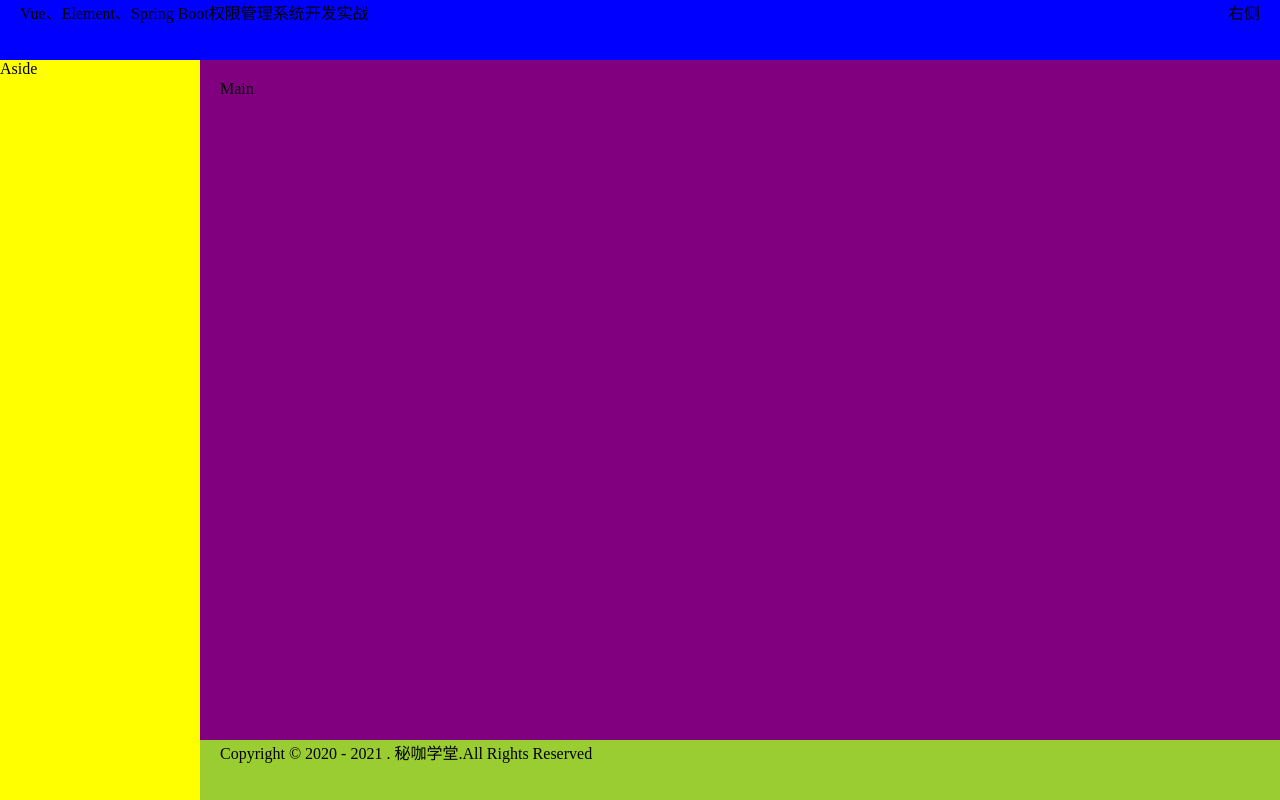
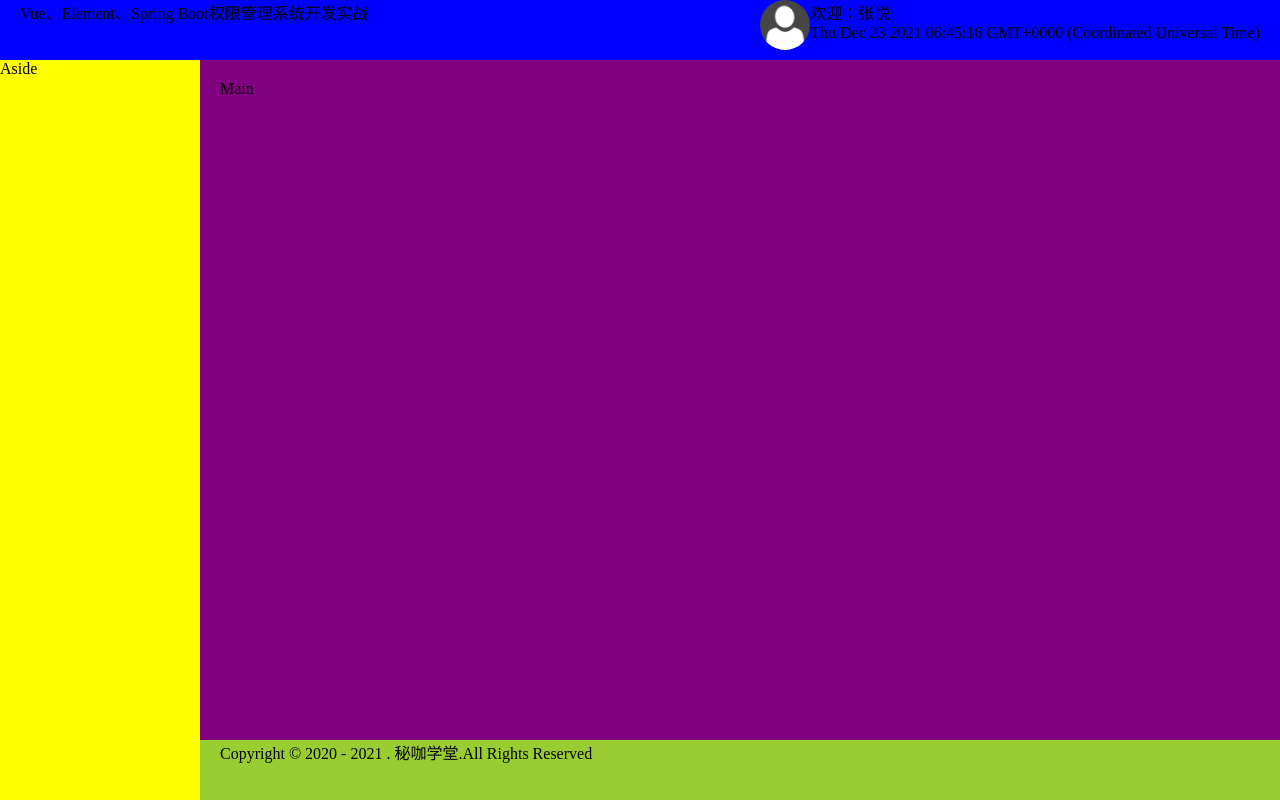
Before and after one commit to liuzhihua0104/-element-project, a Vue app: page / in a window 1280 px wide. Built offline with nearby package versions, Linux system fonts and the light colour scheme.

Commit message:
右侧头像和时间

```diff
--- a/src/views/Home.vue
+++ b/src/views/Home.vue
@@ -2,7 +2,13 @@
   <el-container class="home">
     <el-header class="header">
       <div class="left">Vue、Element、Spring Boot权限管理系统开发实战</div>
-      <div class="right">右侧</div>
+      <div class="right">
+        <img :src="require('../assets/images/avatar.jpg')" alt="">
+        <div class="userInfo">
+          <div class="name">欢迎：张悦</div>
+          <div class="date">{{date}}</div>
+        </div>
+      </div>
     </el-header>
     <el-container class="container">
       <el-aside class="aside" width="200px">Aside</el-aside>
@@ -20,7 +26,11 @@
 // @ is an alias to /src
 
 export default {
-  name: "Home",
+  data(){
+    return{
+      date:new Date()
+    }
+  },
   components: {},
 };
 </script>
@@ -39,6 +49,19 @@ export default {
     .left {
     }
     .right {
+      display: flex;
+      justify-content: flex-end;
+      img{
+        width:50px;
+        height:50px;
+        border-radius: 50%;
+      }
+
+      .userInfo{
+
+        .name{}
+        .date{}
+      }
     }
   }
 
```
Also changed, not shown: src/assets/images/avatar.jpg (added).
